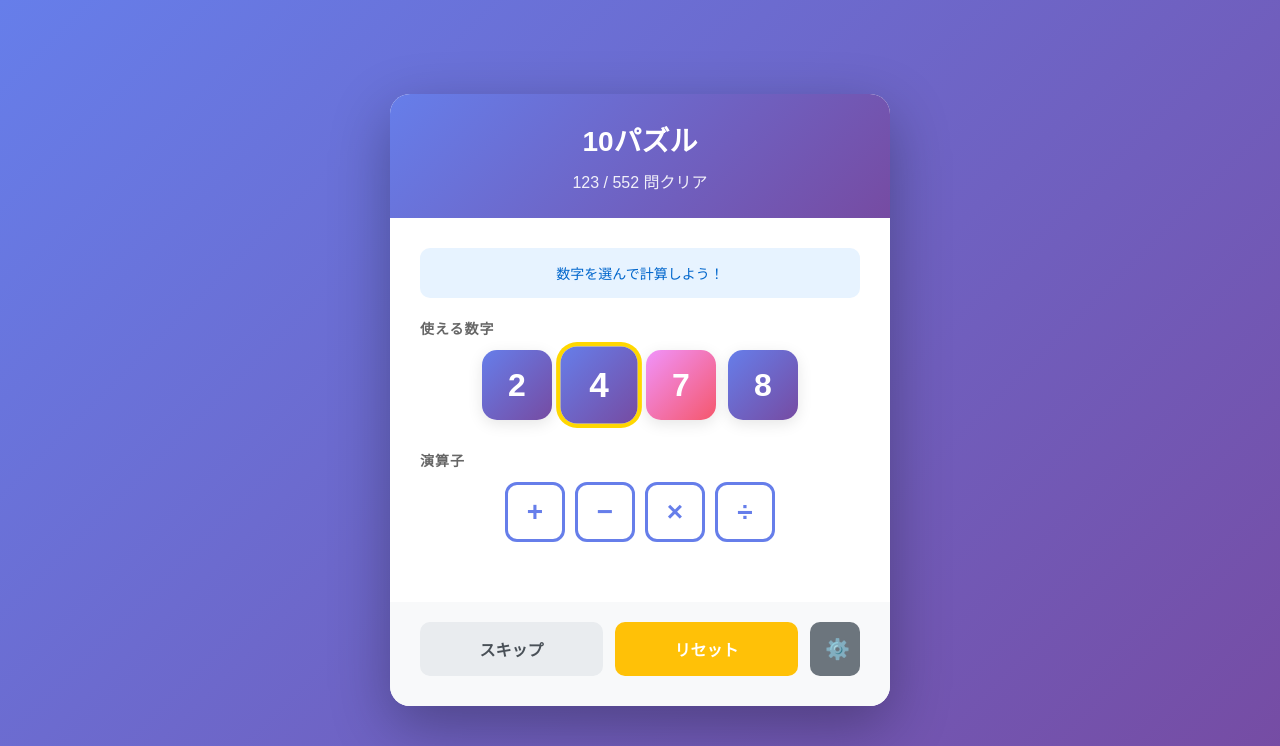
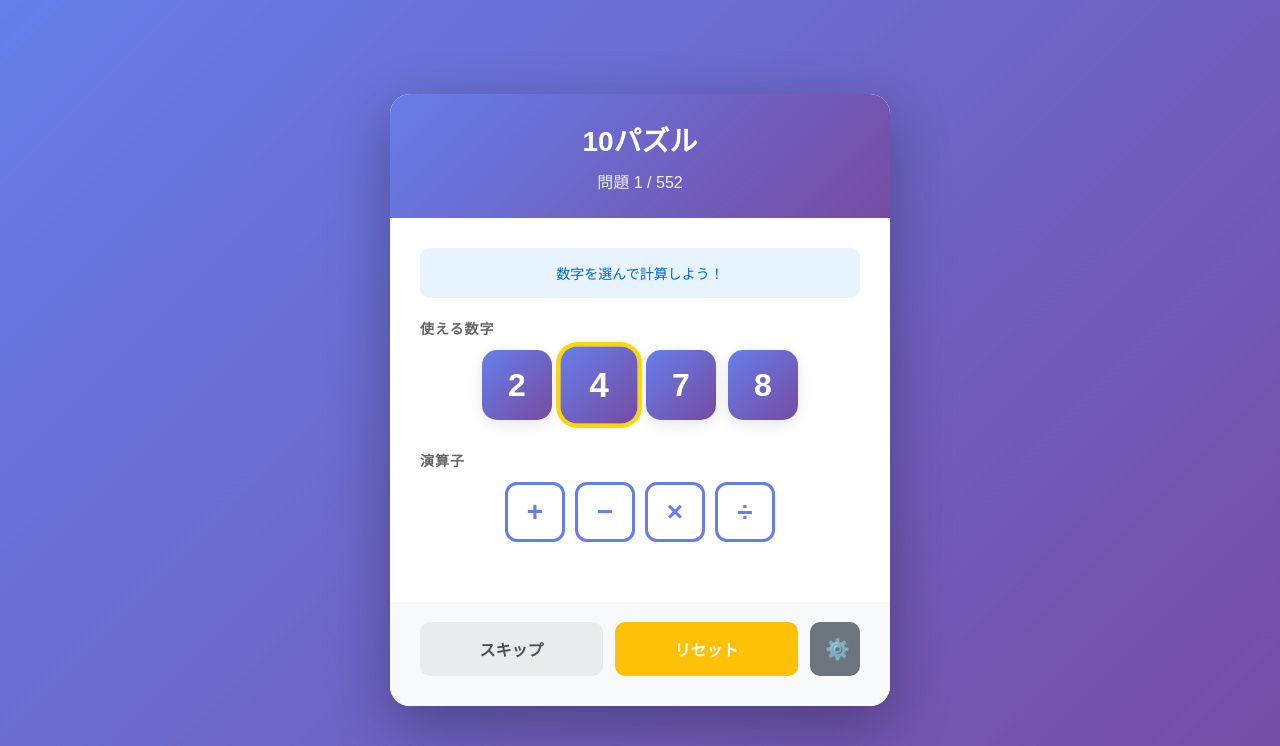
Before and after one commit to Fusion-Mind-co/10_puzzle, a Django app: page /game_page in a window 1280 px wide. Shown: the top 746 px of the page. Run offline with Django 4.2, Linux system fonts and the light colour scheme; data comes from the database, SQL or seed files in the repository.

Commit message:
UIの調整

```diff
--- a/ten_puzzle/templates/game.html
+++ b/ten_puzzle/templates/game.html
@@ -11,7 +11,7 @@
     <div class="game-container">
       <div class="header">
         <h1>10パズル</h1>
-        <div class="progress">123 / 552 問クリア</div>
+        <div class="progress">問題 {{cleared_count}} / 552 </div>
       </div>
 
       <div class="game-area">
@@ -22,7 +22,7 @@
           <div class="number-buttons">
             <button class="btn-number original">{{ data.number1}}</button>
             <button class="btn-number original selected">{{ data.number2}}</button>
-            <button class="btn-number result">{{ data.number3}}</button>
+            <button class="btn-number original">{{ data.number3}}</button>
             <button class="btn-number original">{{ data.number4}}</button>
           </div>
         </div>
@@ -56,11 +56,6 @@
         });
       });
 
-      document.querySelectorAll(".btn-operator").forEach((btn) => {
-        btn.addEventListener("click", function () {
-          alert("演算子: " + this.textContent);
-        });
-      });
     </script>
   </body>
 </html>
--- a/ten_puzzle/views.py
+++ b/ten_puzzle/views.py
@@ -9,8 +9,11 @@ def game_page(request):
     random_id = random.randint(1, 552)
 
     data = Problem.objects.get(id=random_id)
+    # クリア数+1 = 何問目
+    cleared_count = Problem.objects.filter(is_cleared=True).count() + 1
     context = {
-        'data': data
+        'data': data ,
+        'cleared_count' : cleared_count
     }
     print(f'取得データ = {data}')
     return render(request, 'game.html', context)
```
